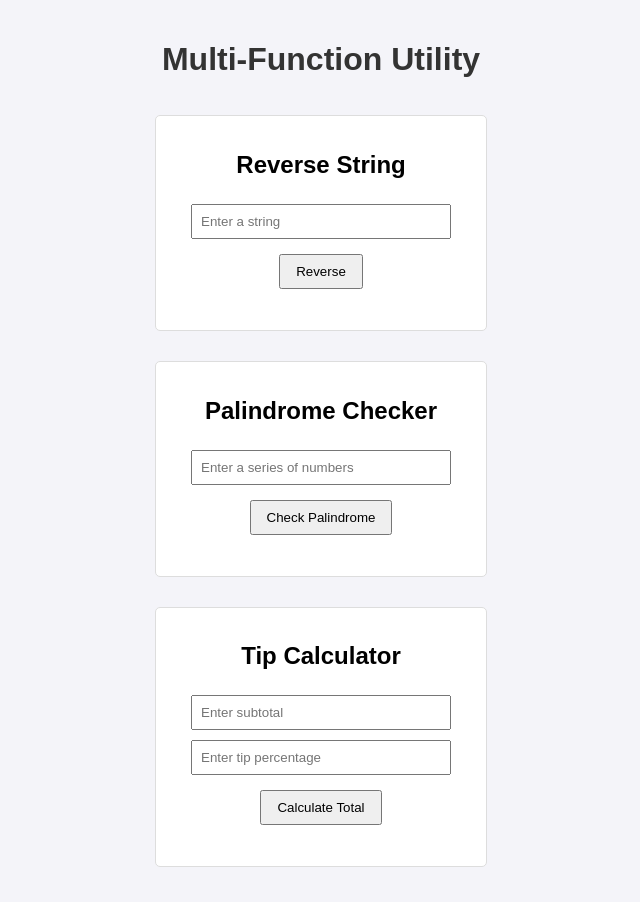
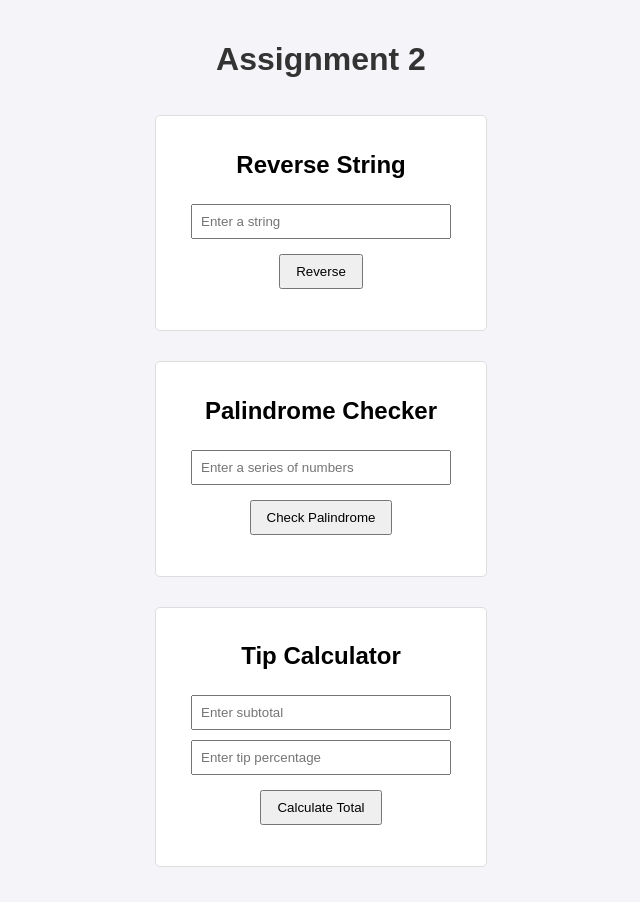
Before and after one commit to CDEGINAL/Assignment_2, a plain HTML site: page index.html in a window 1280 px wide. Shown: the whole page, without its empty margins (319-959 px from the left). Drawn offline with Linux system fonts and the light colour scheme.

Commit message:
Update index.html

```diff
--- a/index.html
+++ b/index.html
@@ -4,11 +4,11 @@
 <head>
     <meta charset="UTF-8">
     <meta name="viewport" content="width=device-width, initial-scale=1.0">
-    <title>Assignment</title>
+    <title>Assignment 2</title>
     <link rel="stylesheet" href="style.css">
 </head>
 <body>
-    <h1>Multi-Function Utility</h1>
+    <h1>Assignment 2</h1>
 
     <!-- Reverse String Section -->
     <div class="section">
```
